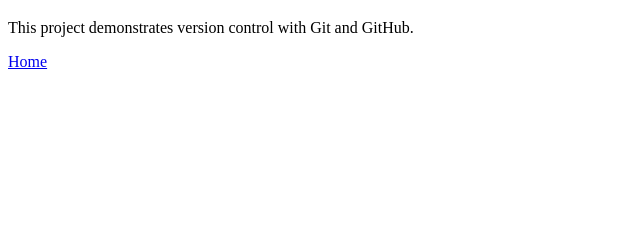
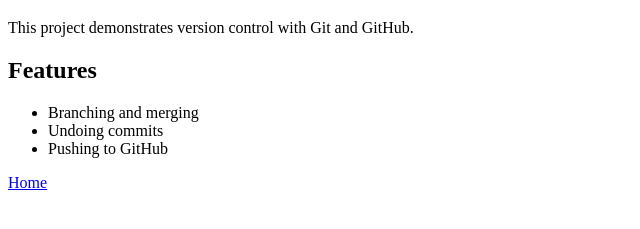
Before and after one commit to palak348/git-workflow-assignment, a plain HTML site: page about.html in a window 1280 px wide. Shown: the part 61-290 px from the top of the page, without its empty margins (0-640 px from the left). Drawn offline with Linux system fonts and the light colour scheme.

Commit message:
Add features list to about.html (feature branch)

```diff
--- a/about.html
+++ b/about.html
@@ -7,6 +7,12 @@
 <body>
   <h1>About</h1>
   <p>This project demonstrates version control with Git and GitHub.</p>
+  <h2>Features</h2>
+  <ul>
+    <li>Branching and merging</li>
+    <li>Undoing commits</li>
+    <li>Pushing to GitHub</li>
+  </ul>
   <a href="index.html">Home</a>
 </body>
 </html>
```
